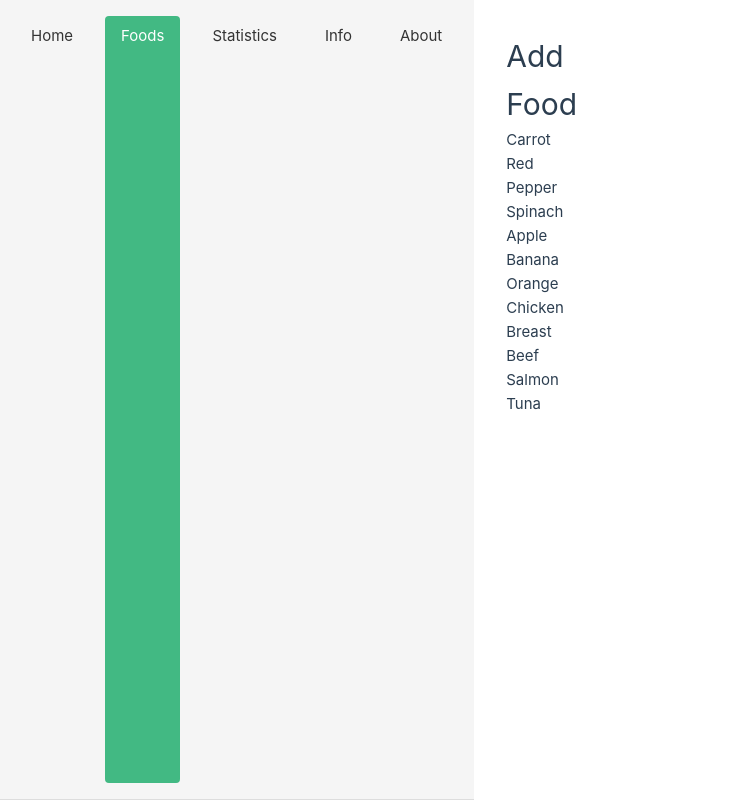
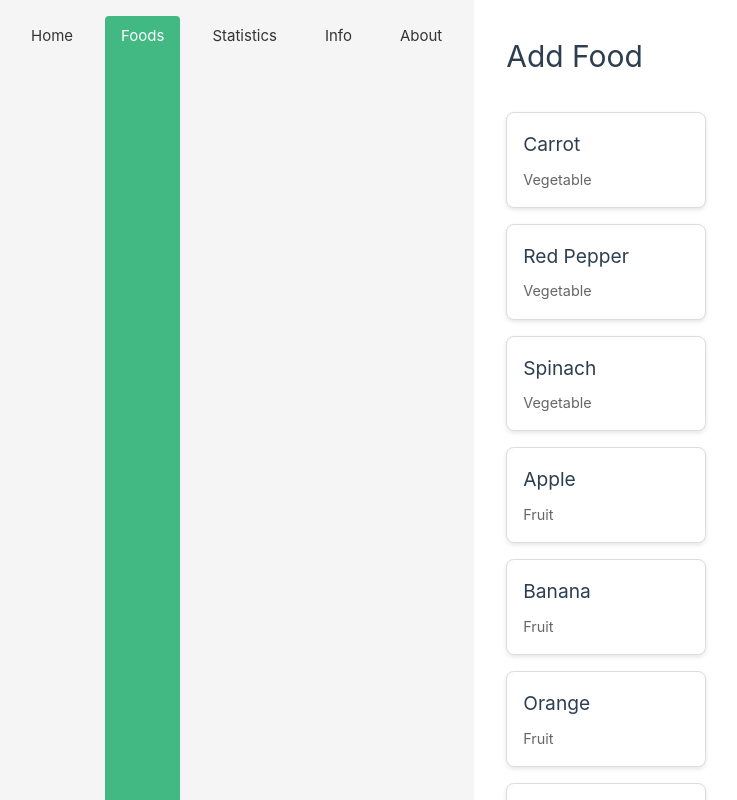
Before and after one commit to MatejHlavac/Micronutrient_Tracker, a Vue app: page /add in a window 1280 px wide. Shown: the top 800 px of the page, without its empty margins (65-802 px from the left). Built offline with nearby package versions, Linux system fonts and the light colour scheme.

Commit message:
Komponenta food kartičky
Vytvorenie komponenty kartičky pre potravinu

```diff
--- /dev/null
+++ b/src/components/FoodCard.vue
@@ -0,0 +1,40 @@
+<script>
+export default {
+    name: 'FoodCard',
+    props: {
+        foodItem: {
+            type: Object,
+            required: true
+        }
+    }
+}
+</script>
+
+<template>
+    <div class = "food-card">
+        <h3>{{ foodItem.name }}</h3>
+        <p class = "category">{{ foodItem.category }}</p>
+    </div>
+</template>
+
+<style scoped>
+    .food-card {
+        border: 1px solid #ddd;
+        border-radius: 8px;
+        padding: 1rem;
+        background: white;
+        box-shadow: 0 2px 4px rgba(0, 0, 0, 0.1);
+    }
+
+    .food-card h3 {
+        margin: 0 0 0.5rem 0;
+        font-size: 1.2rem;
+    }
+
+    .food-card .category {
+        margin: 0;
+        color: #666;
+        font-size: 0.9rem;
+        text-transform: capitalize;
+    }
+    </style>
--- a/src/views/AddFoodView.vue
+++ b/src/views/AddFoodView.vue
@@ -1,8 +1,13 @@
 <script>
 import foodsData from '@/data/foods.json'
+import FoodCard from '@/components/FoodCard.vue'
 
 export default {
     name: 'AddFoodView',
+
+    components: {
+        FoodCard
+    },
 
     data() {
         return {
@@ -17,9 +22,7 @@ export default {
         <h1>Add Food</h1>
 
         <div class = "foods-list">
-            <div v-for="food in foods" :key = "food.id" class = "food-item">
-                {{ food.name }}
-            </div>
+            <FoodCard v-for = "food in foods" :key = "food.id" :foodItem = "food" />
         </div>
     </div>
 
@@ -29,4 +32,11 @@ export default {
 .add-food {
 	padding: 2rem;
 }
+
+.foods-list {
+	display: grid;
+	grid-template-columns: repeat(auto-fill, minmax(200px, 1fr));
+	gap: 1rem;
+	margin-top: 2rem;
+}
 </style>
```
